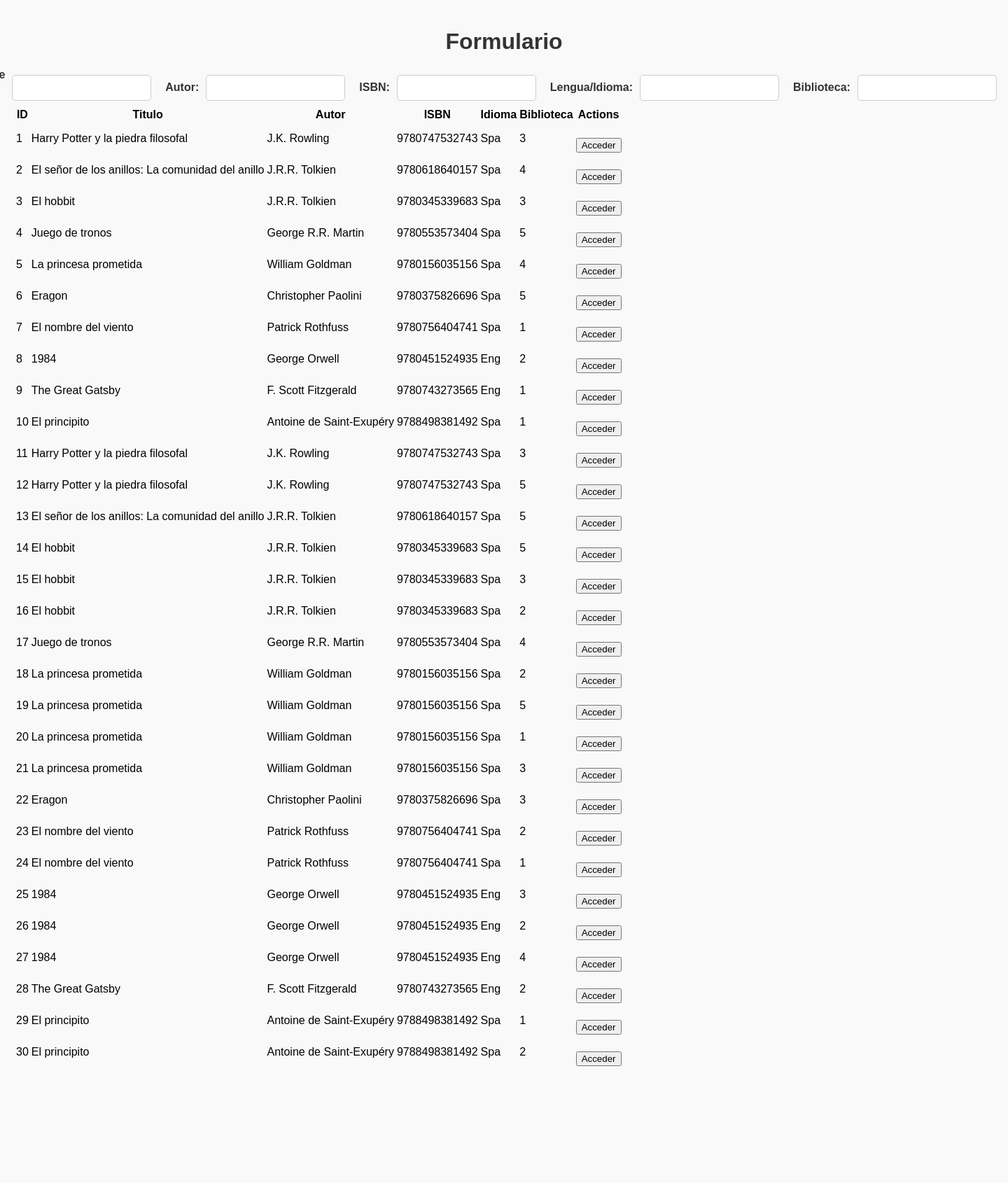
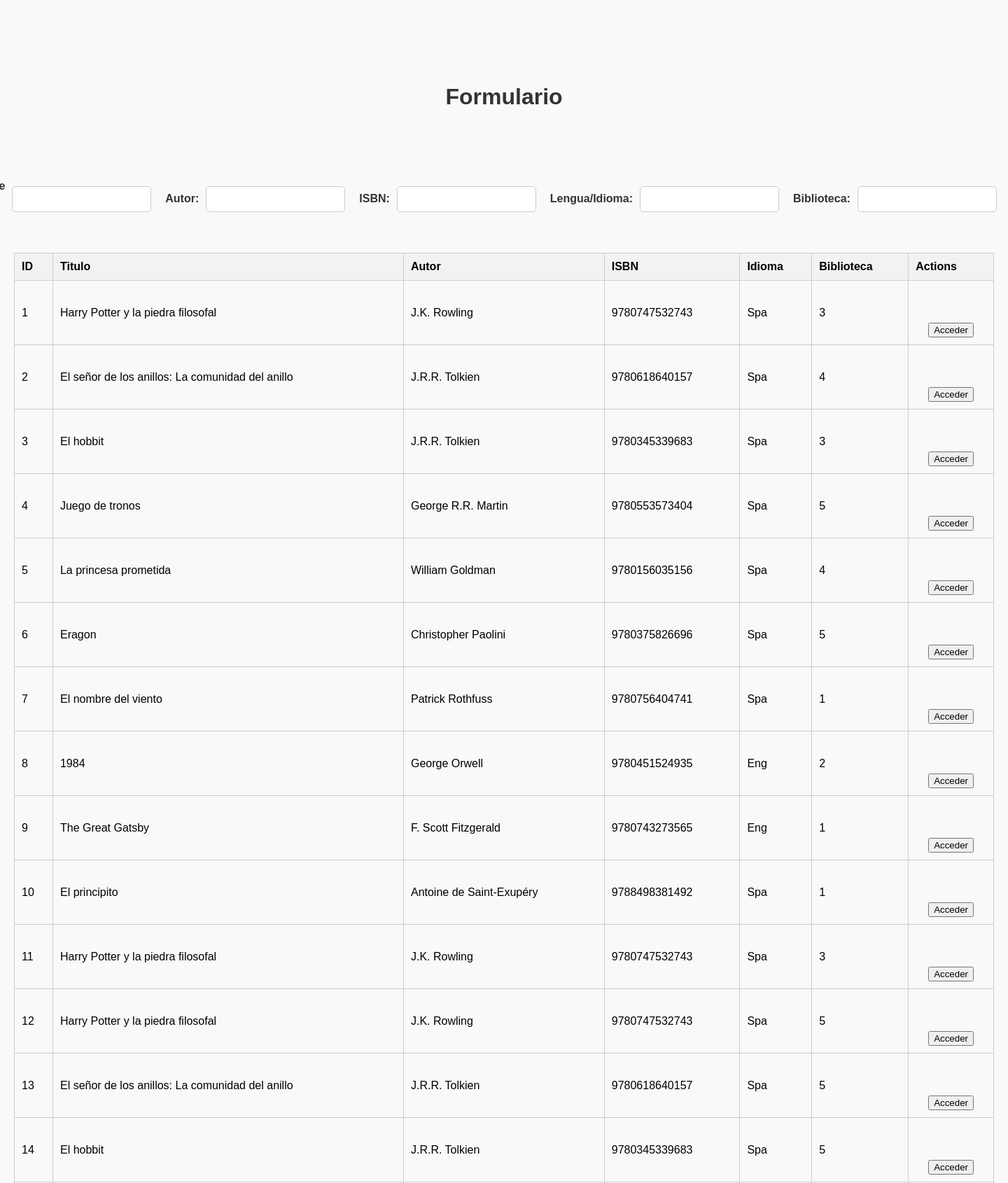
Before and after one commit to JoanValorr/Biblioteca, a PHP site: page /conexionBBDD/indexLibros.php in a window 1440 px wide; the page is wider, and only the part inside the window is pictured. Shown: the top 1690 px of that part at 70% size. Before the commit the page ends 1523 px from the top of that part, so only its background shows below. Run offline with PHP 8.4, Linux system fonts and the light colour scheme; data comes from the database, SQL or seed files in the repository.

Commit message:
update styles

```diff
--- a/css/styles.css
+++ b/css/styles.css
@@ -4,13 +4,15 @@ body {
     background-color: #f9f9f9;
     margin: 0;
     padding: 20px;
-}
+/*     background: linear-gradient(90deg, #333, #777, #ccc, #f5f5f5);
+ */}
 
 /* Encabezado */
 h1 {
     text-align: center;
     color: #333;
-    margin-bottom: 20px;
+    margin-top: 100px;
+    margin-bottom: 100px;
 }
 
 /* Estilos de navegación */
@@ -45,7 +47,7 @@ form {
     display: flex;
     justify-content: center;
     align-items: center;
-    margin-top: 20px;
+    margin-top: 50px;
     gap: 10px;
 }
 
@@ -80,3 +82,52 @@ form button {
 form button:hover {
     background-color: #007bb5; /* Azul oscuro al pasar el mouse */
 }
+
+a{
+    color: rgb(0, 0, 0);
+    padding: 10px 20px;
+    border: none;
+    border-radius: 5px;
+    cursor: pointer;
+    font-size: 16px;
+    transition: background-color 0.3s ease;
+    text-decoration: none;
+
+}
+
+a:hover {
+    background-color: #007bb5;
+    color:#f9f9f9;
+    font-weight: bold;
+}
+
+/* Estilos de la tabla */
+
+table {
+    width: 100%;
+    border-collapse: collapse;
+    margin-top: 50px;
+    margin-bottom: 50px;
+}
+
+table th,
+table td {
+    border: 1px solid #ccc;
+    padding: 10px;
+    text-align: left;
+}
+
+table th {
+    background-color: #f2f2f2; /* Gris claro */
+}
+
+.btn{
+    background-color: #008CBA; /* Azul */
+    color: white;
+    padding: 10px 20px;
+    border: none;
+    border-radius: 5px;
+    cursor: pointer;
+    font-size: 16px;
+    transition: background-color 0.8s ease;
+}
```
